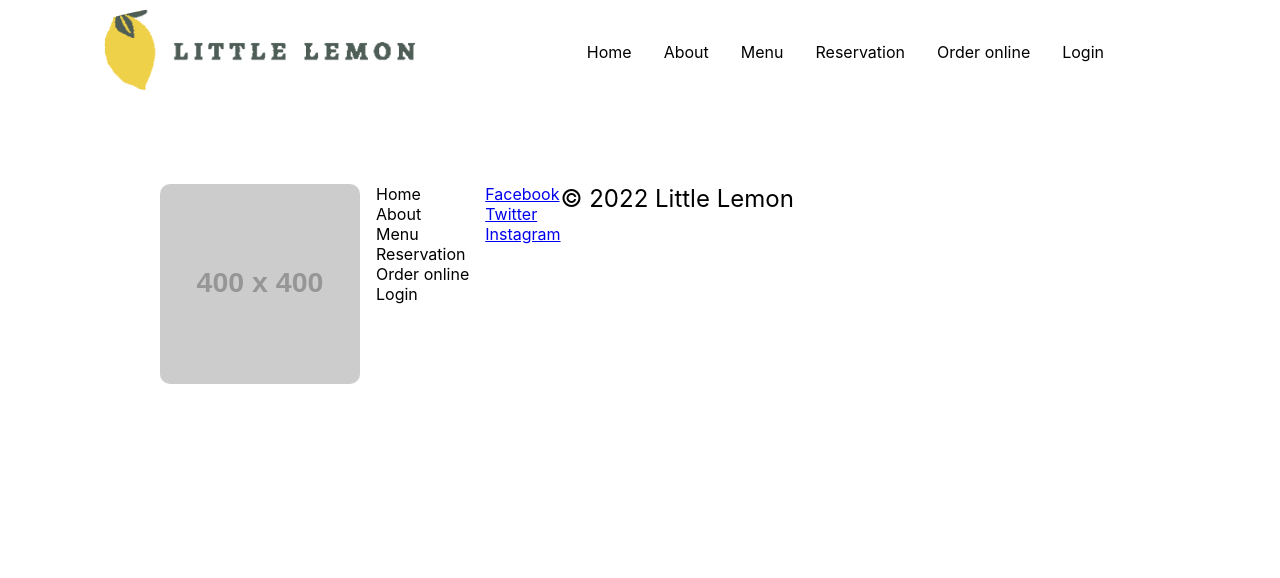
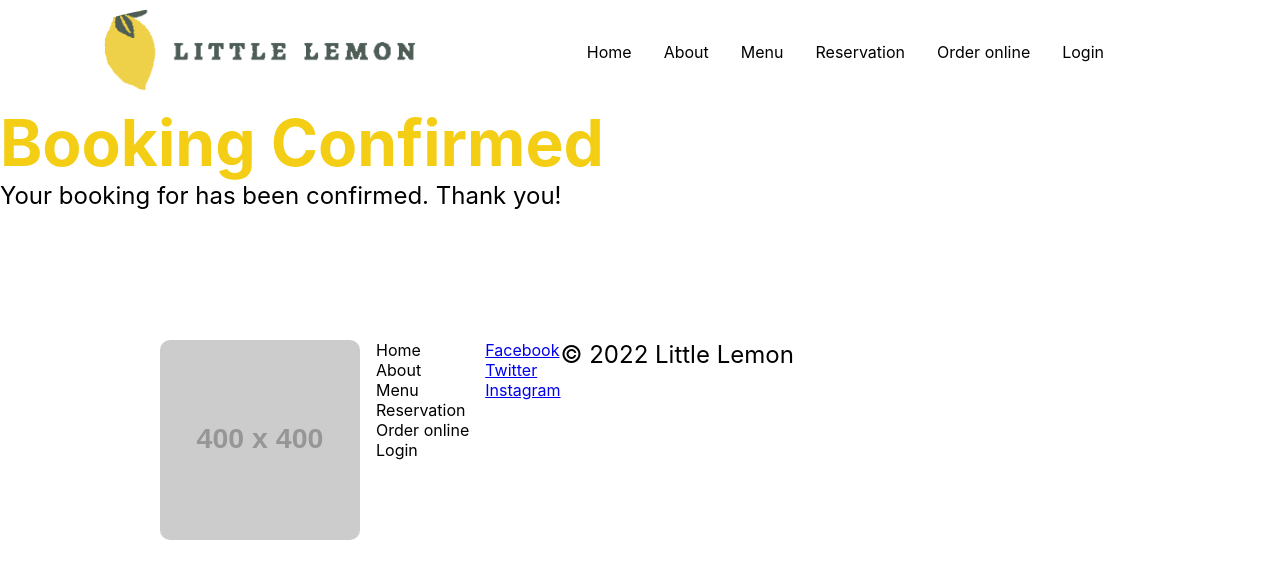
Before and after one commit to upenthiran93/meta-fe-final, a React (Create React App) app: page /confirmed in a window 1280 px wide. Shown: the top 578 px of the page. Built offline with nearby package versions, Linux system fonts and the light colour scheme; the HTML template or start-up script is replaced by a standard one.

Commit message:
booking conferm

```diff
--- a/src/App.js
+++ b/src/App.js
@@ -4,13 +4,10 @@ import Nav from './components/Nav';
 import Main from './components/Main';
 import Footer from './components/Footer';
 import{fetchAPI, submitAPI} from './API/API';
-import {
-    BrowserRouter as Router,
-    Routes,
-    Route,
-} from "react-router-dom";
+import {BrowserRouter as Router, Routes, Route,} from "react-router-dom";
 import Reservation from "./components/Reservation";
 import React from "react";
+import ConfirmedBooking from "./components/ConfirmedBooking";
 
 function undateTime(times,action) {
     return times.filter((time) => {
@@ -36,6 +33,7 @@ function App() {
                 <Routes>
                     <Route path="/" element={<Main/>}/>
                     <Route path="/reservation" element={<Reservation Times={times} despatch={setTimes} />} />
+                    <Route path="/confirmed" element={<ConfirmedBooking />} />
 
                 </Routes>
 
--- /dev/null
+++ b/src/components/ConfirmedBooking.jsx
@@ -0,0 +1,9 @@
+function ConfirmedBooking (props) {
+    return (
+        <div>
+            <h1>Booking Confirmed</h1>
+            <p>Your booking for {props.bookingDate} has been confirmed. Thank you!</p>
+        </div>
+    )
+}
+export default ConfirmedBooking;
--- a/src/components/Reservation.jsx
+++ b/src/components/Reservation.jsx
@@ -1,5 +1,7 @@
 import React, {useEffect, useState} from 'react';
 import './style/Reservation.css';
+import { useNavigate } from 'react-router-dom';
+import {submitAPI} from '../API/API';
 
 const Reservation = ({Times, despatch}) => {
     useEffect(() => {
@@ -9,10 +11,22 @@ const Reservation = ({Times, despatch}) => {
     const [time, setTime] = useState('');
     const [guests, setGuests] = useState(1);
     const [occasion, setOccasion] = useState('');
-
+    const navigate = useNavigate();
     const handleSubmit = (e) => {
         e.preventDefault();
-        despatch(time); // Dispatch the selected time to be removed
+        const formData = {
+            date: date,
+            time: time,
+            guests: guests,
+            occasion: occasion
+        };
+        const success = submitAPI(formData);
+        if (success) {
+            despatch(time); // Dispatch the selected time to be removed
+            navigate('/confirmed'); // Navigate to the booking confirmation page
+        } else {
+            console.error('Failed to submit reservation');
+        }
     };
 
     return (
```
